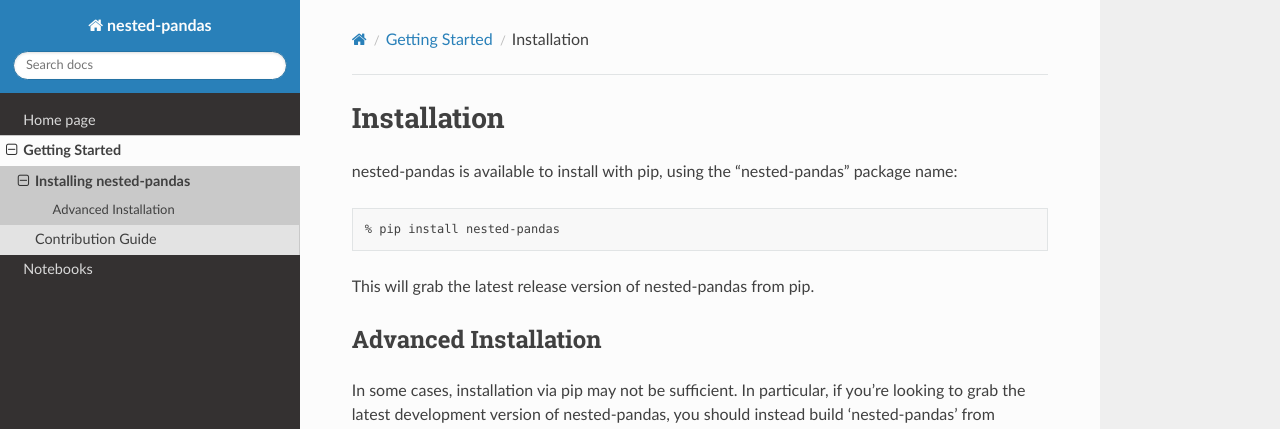
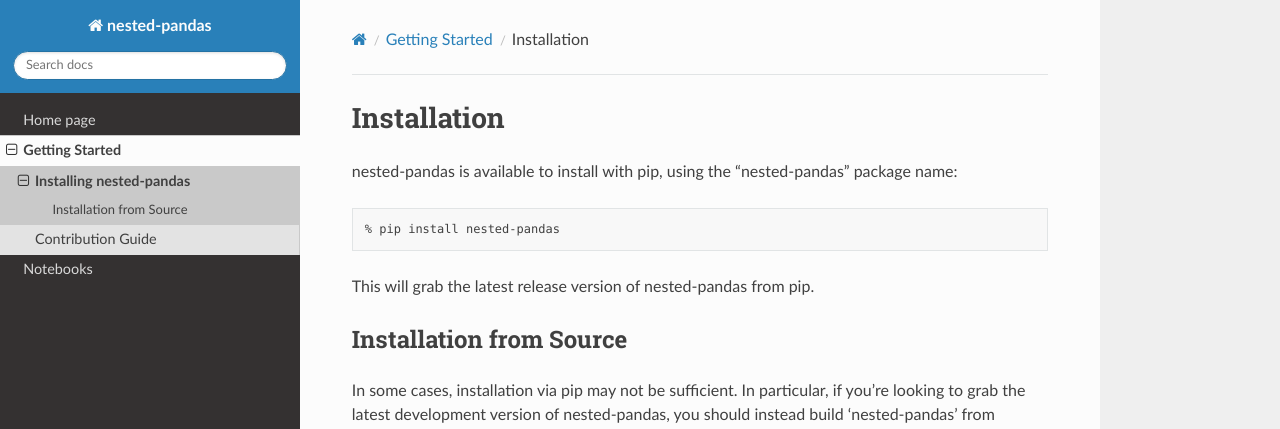
Before and after one commit to lincc-frameworks/nested-pandas, a Sphinx documentation site: the page built from docs/gettingstarted/installation.rst, in a window 1280 px wide and 1036 px high. Shown: the top 429 px of the window. Built offline with Sphinx 7.4.7 and the Read the Docs theme 2.0.0, drawn with Linux system fonts in a browser that asks for light colours; pages that are not in the unit, such as notebooks, are missing from menus.

Commit message:
Update installation name

```diff
--- a/docs/gettingstarted/installation.rst
+++ b/docs/gettingstarted/installation.rst
@@ -10,7 +10,7 @@ nested-pandas is available to install with pip, using the "nested-pandas" packag
 
 This will grab the latest release version of nested-pandas from pip.
 
-Advanced Installation
+Installation from Source
 ---------------------
 
 In some cases, installation via pip may not be sufficient. In particular, if you're looking to grab the latest
```
